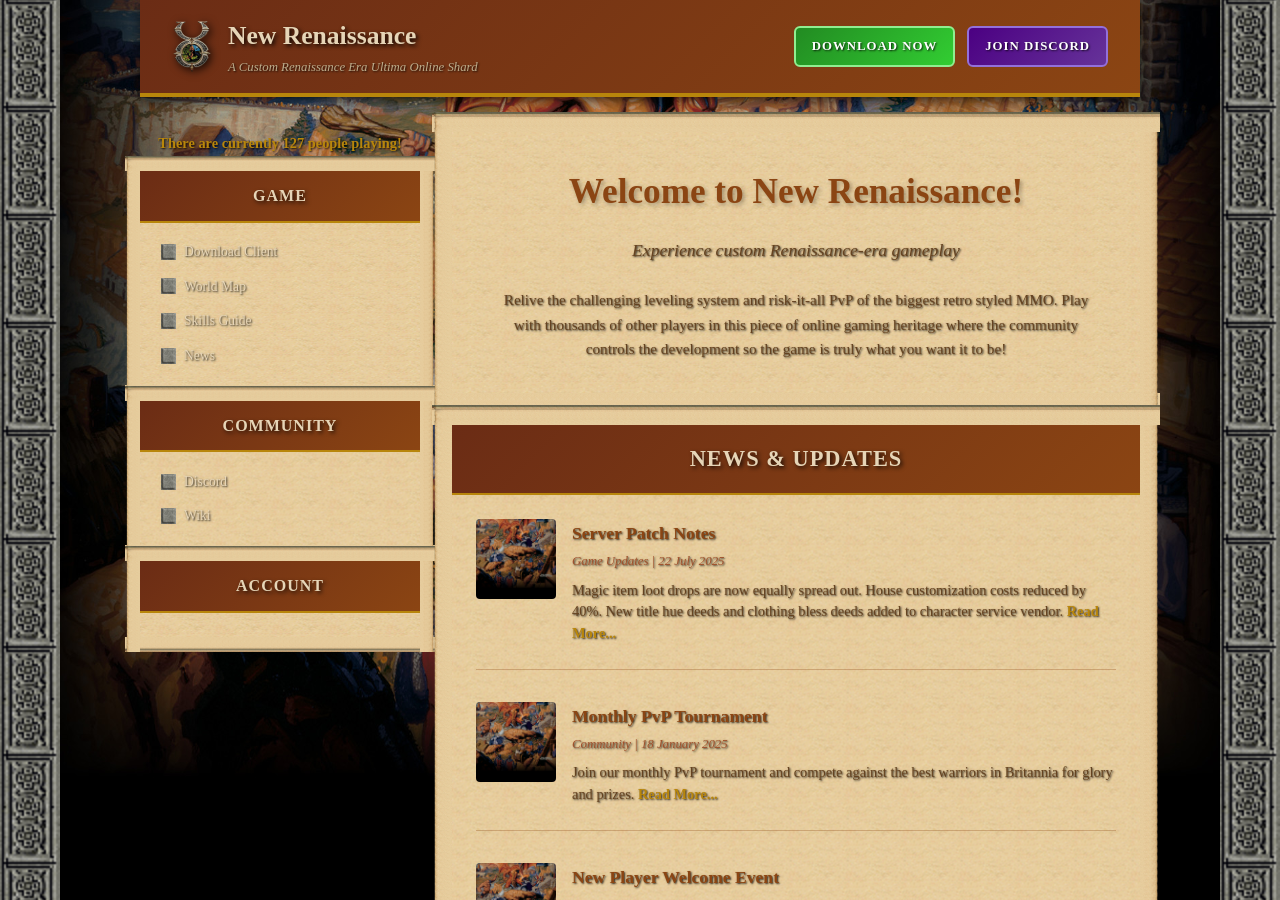
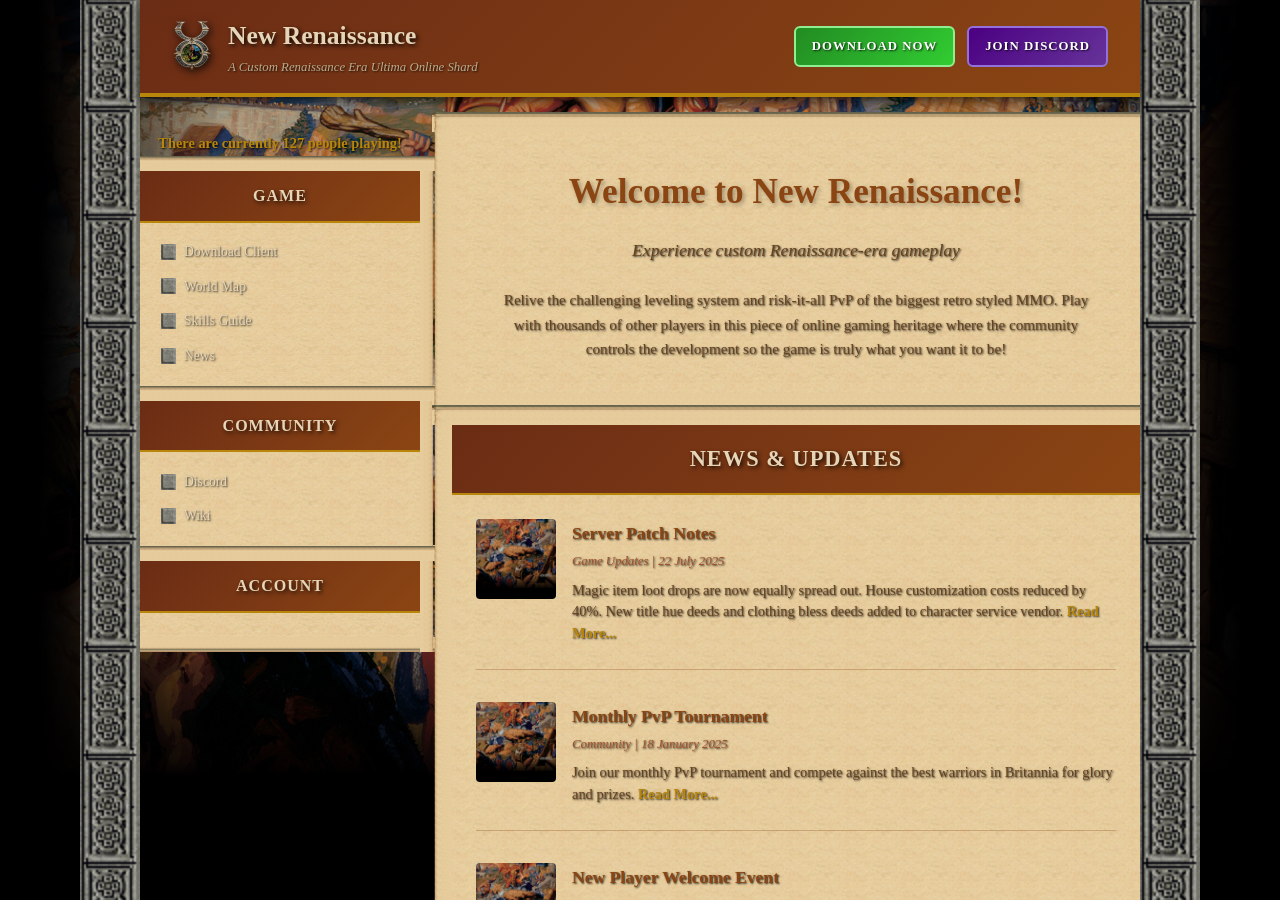
Before and after one commit to xzCad/newrenaissanceuo-wiki, a Jekyll site: the page built from README.md, in a window 1280 px wide and 900 px high. Built offline with Jekyll 4.4.1, drawn with Linux system fonts in a browser that asks for light colours; our own code applies the rules of GitHub Pages for plain Markdown files.

Commit message:
Update home.html

```diff
--- a/_layouts/home.html
+++ b/_layouts/home.html
@@ -35,11 +35,11 @@
         }
 
         .pillar-left {
-            left: 0;
+            left: calc(50% - 560px); /* Position left of content area */
         }
 
         .pillar-right {
-            right: 0;
+            right: calc(50% - 560px); /* Position right of content area */
         }
 
         /* Header */
```
